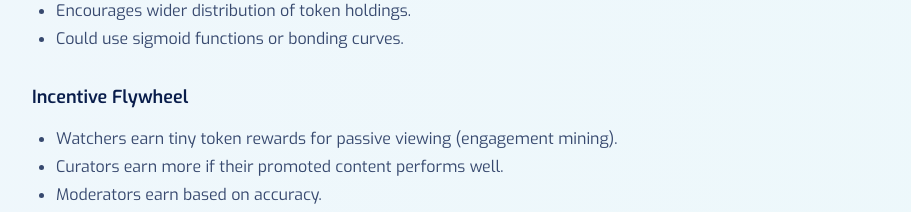
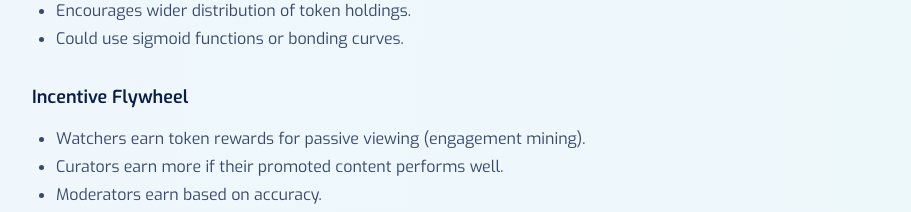
Before and after one commit to maldoteth/dehubdocs, a React (Vite) app: page /docs/dapps in a window 1280 px wide. Shown: the part 11140-11352 px from the top of the page, without its empty margins (312-1223 px from the left). Built offline with nearby package versions, Linux system fonts and the light colour scheme.

Commit message:
Visual edit in Lovable
Edited UI in Lovable

```diff
--- a/src/pages/docs/Dapp.tsx
+++ b/src/pages/docs/Dapp.tsx
@@ -569,7 +569,7 @@ const Dapp = () => {
             <div>
               <h4 className="text-lg font-semibold text-royal-blue mb-4 font-exo">Incentive Flywheel</h4>
               <ul className="list-disc pl-6 space-y-1 text-royal-blue/80 font-exo mb-4">
-                <li>Watchers earn tiny token rewards for passive viewing (engagement mining).</li>
+                <li>Watchers earn token rewards for passive viewing (engagement mining).</li>
                 <li>Curators earn more if their promoted content performs well.</li>
                 <li>Moderators earn based on accuracy.</li>
                 <li>Governance participants (voters on proposals) get small boosts for activity.</li>
```
